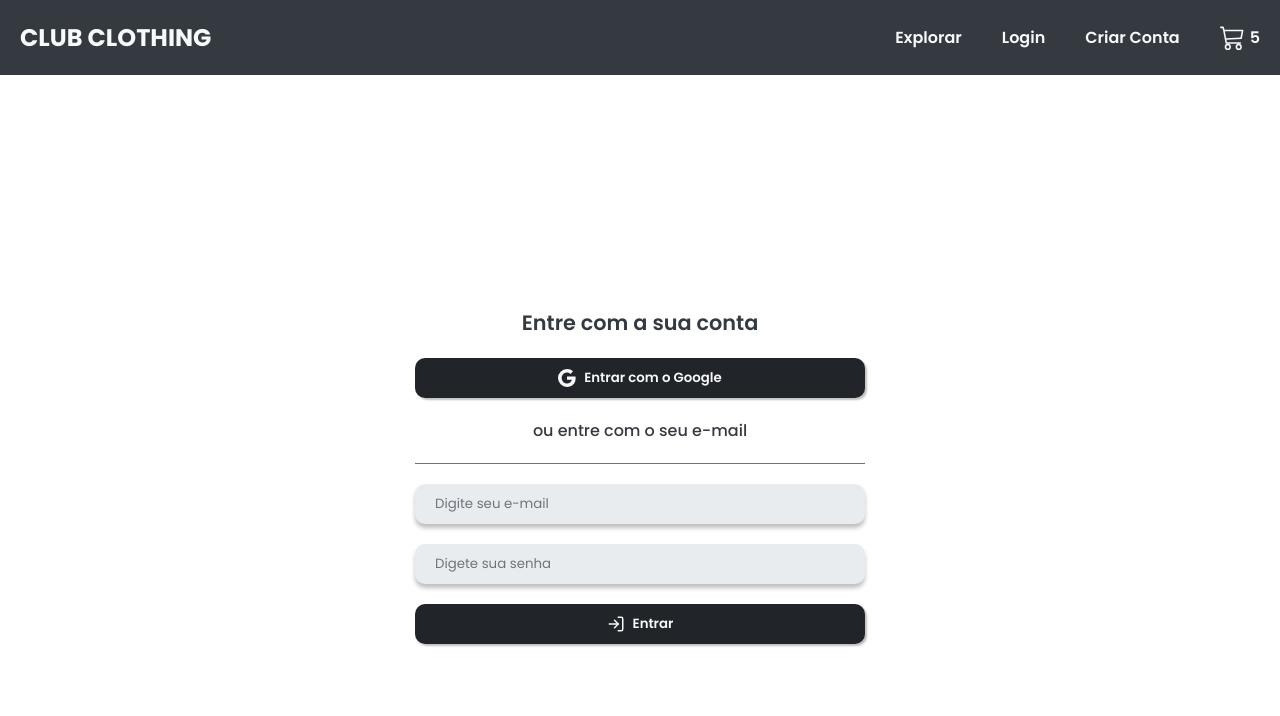
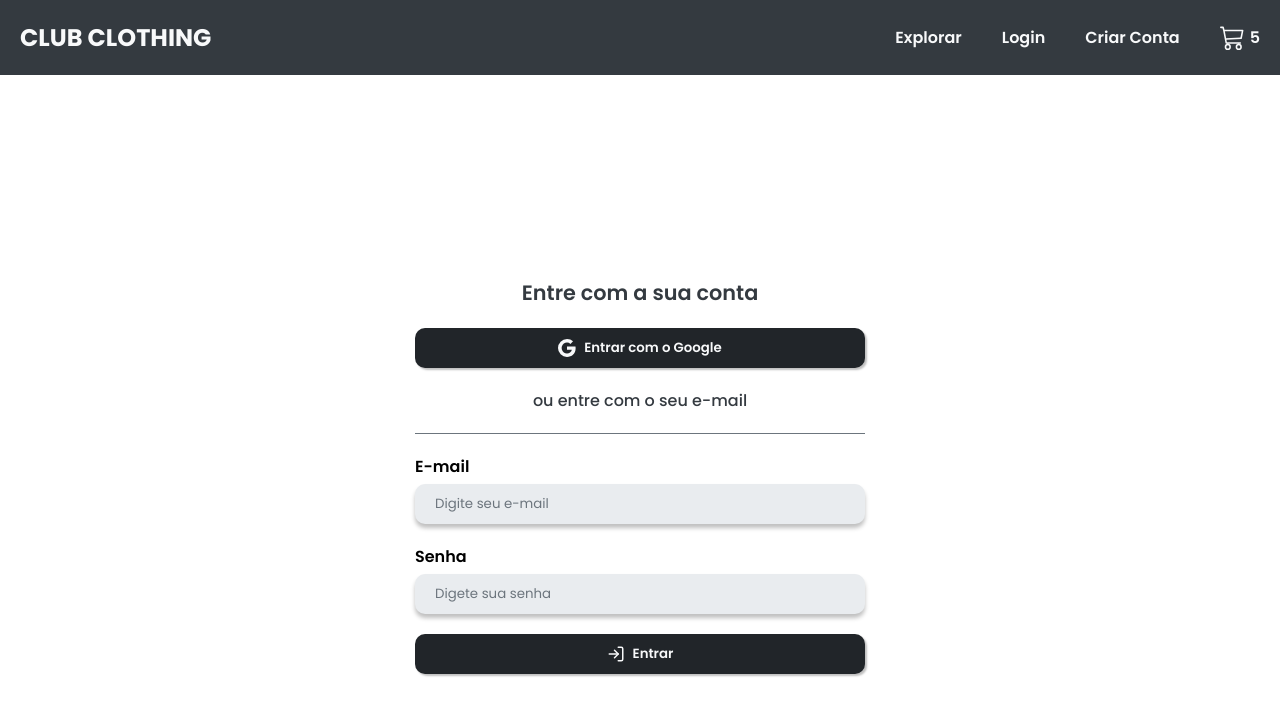
Before and after one commit to m45marcelo/CLUB_ECOMMERCE-FRONTEND, a React (Vite) app: page /login in a window 1280 px wide. Shown: the top 716 px of the page. Built offline with nearby package versions, Linux system fonts and the light colour scheme.

Commit message:
feat: add Login Page email and password labels

```diff
--- a/src/pages/Login/login.page.tsx
+++ b/src/pages/Login/login.page.tsx
@@ -21,9 +21,11 @@
             <LoginSubtitle>ou entre com o seu e-mail</LoginSubtitle>
 
             <LoginInputContainer>
+                <p>E-mail</p>
                 <CustonInput placeholder="Digite seu e-mail" />
             </LoginInputContainer>
             <LoginInputContainer>
+                <p>Senha</p>
                 <CustonInput placeholder="Digete sua senha" />
             </LoginInputContainer>
 
```
